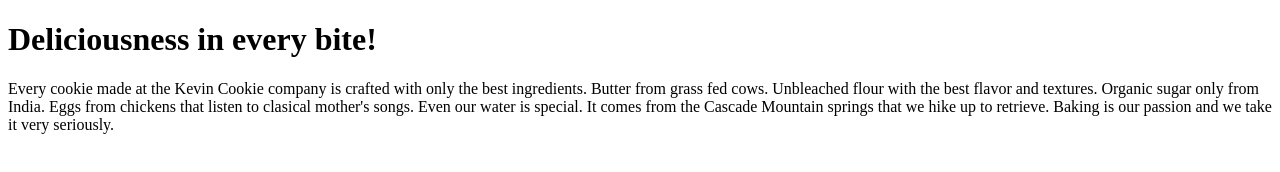
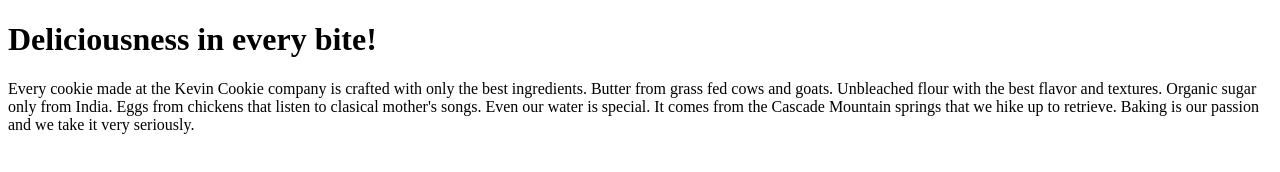
Before and after one commit to adiovall/learning_git, a plain HTML site: page index.htm in a window 1280 px wide. Drawn offline with Linux system fonts and the light colour scheme.

Commit message:
Update index.htm
added goat in the index

```diff
--- a/index.htm
+++ b/index.htm
@@ -3,7 +3,7 @@
 <body>
 
 <h1>Deliciousness in every bite!</h1>
-<p>Every cookie made at the Kevin Cookie company is crafted with only the best ingredients. Butter from grass fed cows. Unbleached flour with the best flavor and textures. Organic sugar only from India. Eggs from chickens that listen to clasical mother's songs. Even our water is special. It comes from the Cascade Mountain springs that we hike up to retrieve. Baking is our passion and we take it very seriously.</p>
+<p>Every cookie made at the Kevin Cookie company is crafted with only the best ingredients. Butter from grass fed cows and goats. Unbleached flour with the best flavor and textures. Organic sugar only from India. Eggs from chickens that listen to clasical mother's songs. Even our water is special. It comes from the Cascade Mountain springs that we hike up to retrieve. Baking is our passion and we take it very seriously.</p>
 
 </body>
 </html>
```
